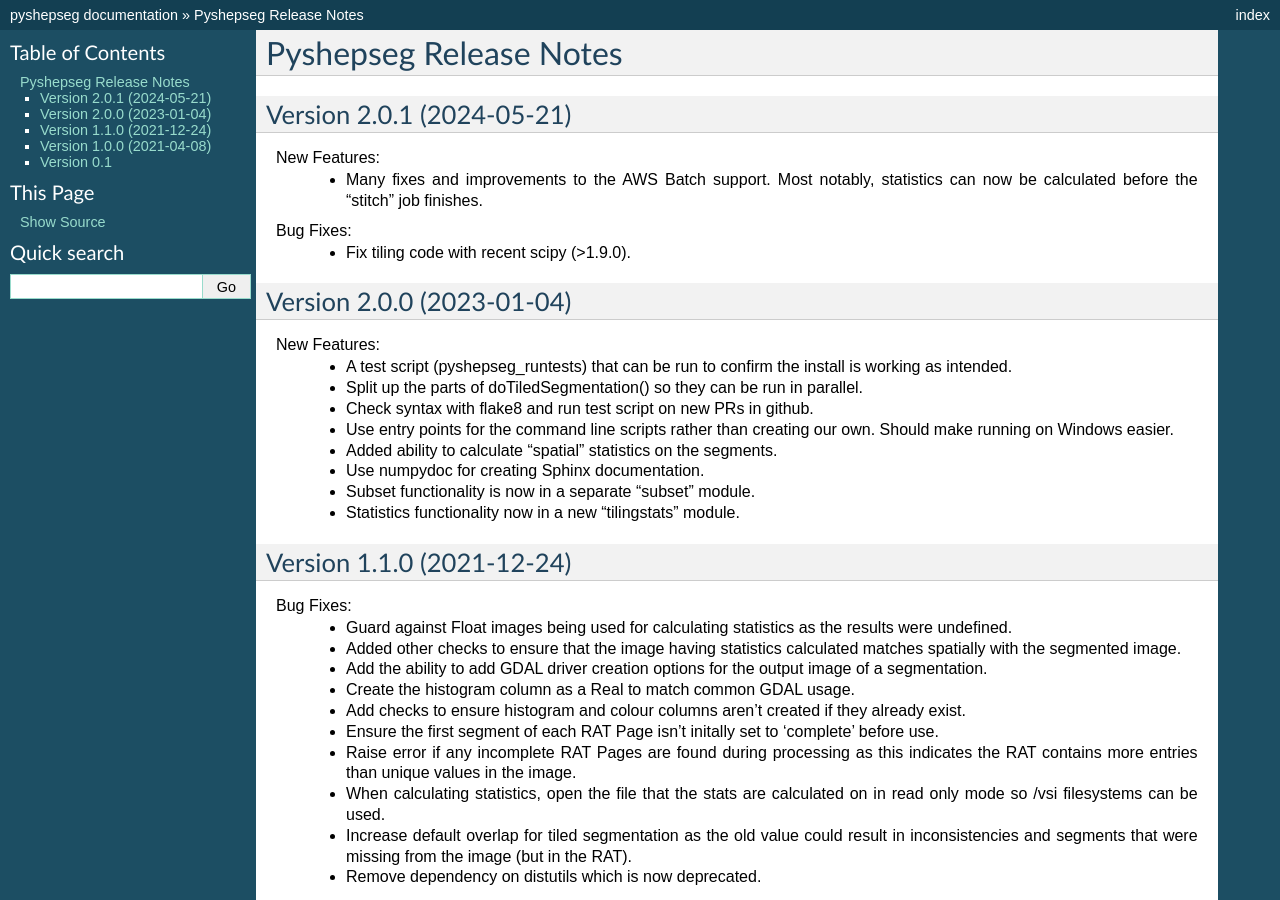
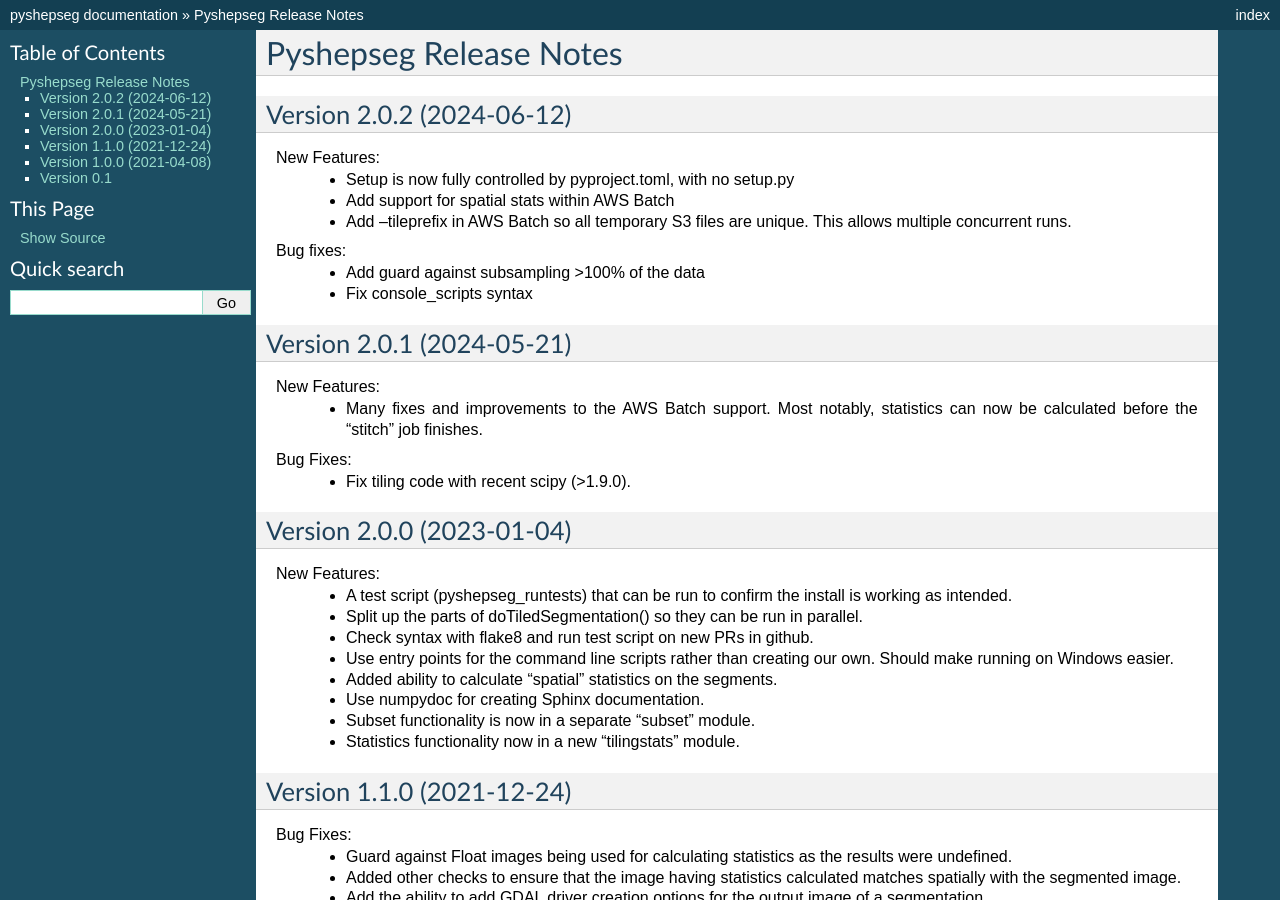
Before and after one commit to ubarsc/pyshepseg, a Sphinx documentation site: the page built from doc/source/ReleaseNotes.rst, in a window 1280 px wide and 900 px high. Built offline with Sphinx 7.4.7, drawn with Linux system fonts in a browser that asks for light colours.

Commit message:
Update for release 2.0.2 (#60)
* get ready for v2.0.2

* add note about GDAL

```diff
--- a/doc/source/ReleaseNotes.rst
+++ b/doc/source/ReleaseNotes.rst
@@ -1,5 +1,18 @@
 Pyshepseg Release Notes
 =======================
+
+Version 2.0.2 (2024-06-12)
+--------------------------
+
+New Features:
+  * Setup is now fully controlled by pyproject.toml, with no setup.py
+  * Add support for spatial stats within AWS Batch
+  * Add --tileprefix in AWS Batch so all temporary S3 files are unique.
+    This allows multiple concurrent runs.
+
+Bug fixes:
+  * Add guard against subsampling >100% of the data
+  * Fix console_scripts syntax
 
 Version 2.0.1 (2024-05-21)
 --------------------------
--- a/pyproject.toml
+++ b/pyproject.toml
@@ -1,6 +1,10 @@
 # The installation requires pip>=23.0. If not, it will fail in rather
 # cryptic ways (depending exactly what options are used).
 #
+
+# We have chosen not to explicitly list the dependency on GDAL. This is
+# because GDAL itself cannot be installed with pip, and so must already be
+# installed on the system by some other means.
 
 [build-system]
 requires = ["setuptools>=61.0", "wheel"]
--- a/pyshepseg/__init__.py
+++ b/pyshepseg/__init__.py
@@ -29,5 +29,5 @@ see the pyshepseg.tiling module.
 
 """
 
-SHEPSEG_VERSION = '2.0.1'
+SHEPSEG_VERSION = '2.0.2'
 __version__ = SHEPSEG_VERSION
```
